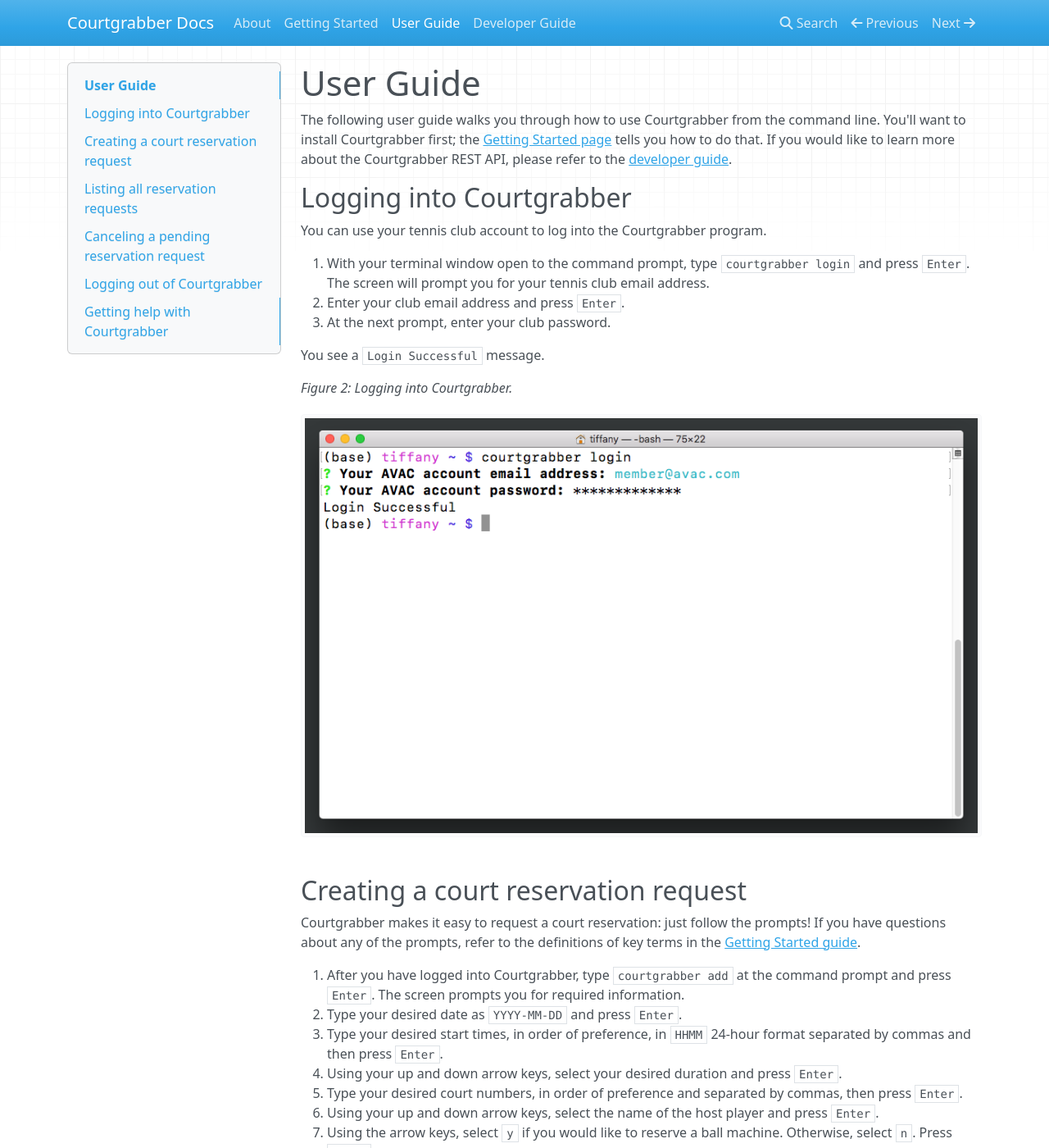
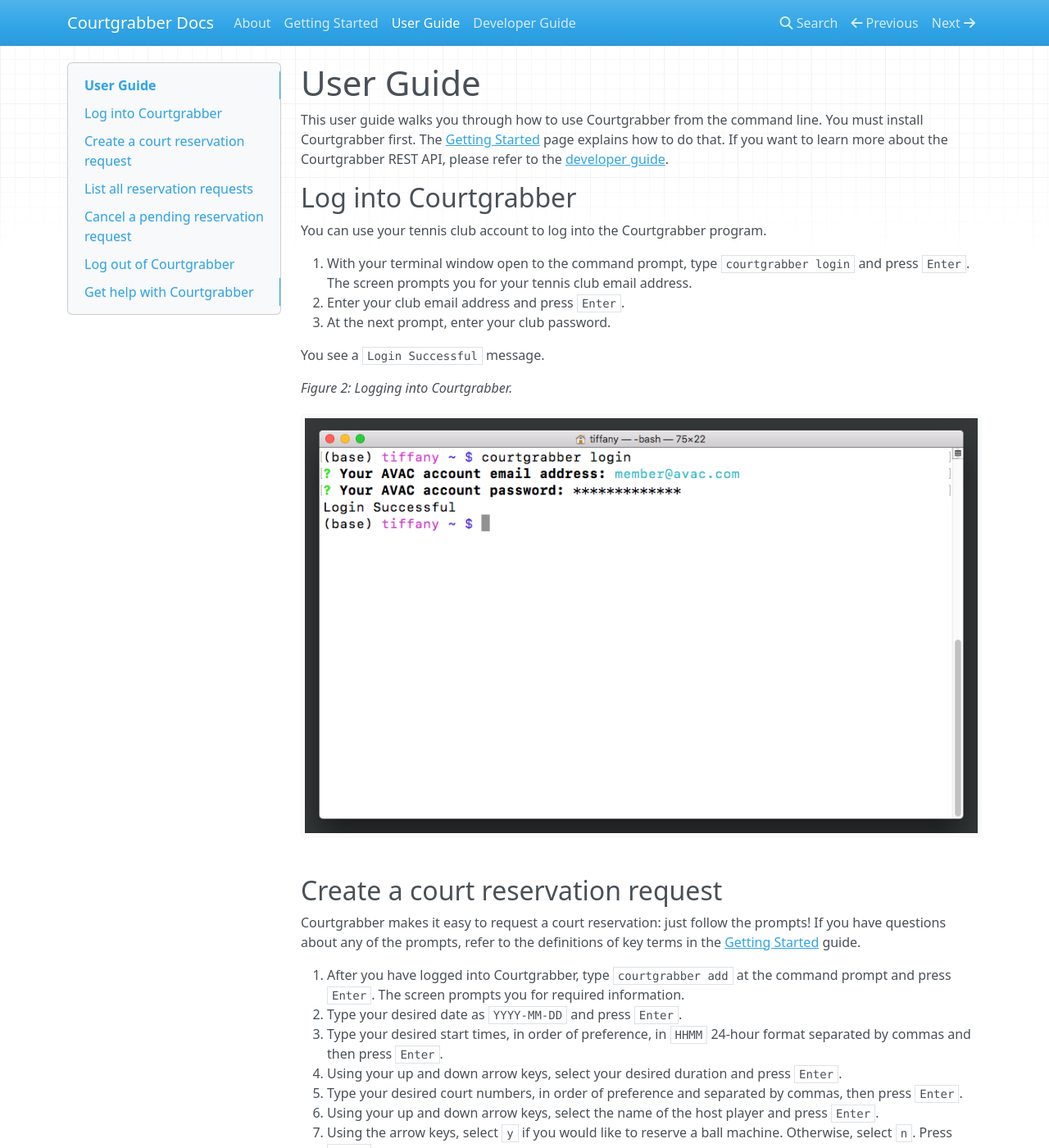
Before and after one commit to tiffany76/courtgrabber-docs, an MkDocs documentation site: the page built from docs/user_guide.md, in a window 1280 px wide and 1400 px high. Shown: the whole window at 82% size. Built offline with MkDocs 1.6.1, drawn with Linux system fonts in a browser that asks for light colours; nearby versions of some CDN libraries; some of the changed text lies outside the part shown.

Commit message:
Edits to user_guide.md

```diff
--- a/docs/user_guide.md
+++ b/docs/user_guide.md
@@ -1,12 +1,12 @@
 # User Guide
 
-The following user guide walks you through how to use Courtgrabber from the command line. You'll want to install Courtgrabber first; the [Getting Started page](./getting_started.md) tells you how to do that. If you would like to learn more about the Courtgrabber REST API, please refer to the [developer guide](./api_reference.md).
+This user guide walks you through how to use Courtgrabber from the command line. You must install Courtgrabber first. The [Getting Started](./getting_started.md) page explains how to do that. If you want to learn more about the Courtgrabber REST API, please refer to the [developer guide](./api_reference.md).
 
-## Logging into Courtgrabber
+## Log into Courtgrabber
 
 You can use your tennis club account to log into the Courtgrabber program.
 
-1. With your terminal window open to the command prompt, type `courtgrabber login` and press `Enter`. The screen will prompt you for your tennis club email address.
+1. With your terminal window open to the command prompt, type `courtgrabber login` and press `Enter`. The screen prompts you for your tennis club email address.
 2. Enter your club email address and press `Enter`.
 3. At the next prompt, enter your club password.
 
@@ -15,9 +15,9 @@ You see a `Login Successful` message.
 *Figure 2: Logging into Courtgrabber.*
 ![Logging into Courtgrabber.](./images/logging_into_courtgrabber.png "Logging into Courtgrabber.")
 
-## Creating a court reservation request
+## Create a court reservation request
 
-Courtgrabber makes it easy to request a court reservation: just follow the prompts! If you have questions about any of the prompts, refer to the definitions of key terms in the [Getting Started guide](./getting_started.md).
+Courtgrabber makes it easy to request a court reservation: just follow the prompts! If you have questions about any of the prompts, refer to the definitions of key terms in the [Getting Started](./getting_started.md) guide.
 
 1. After you have logged into Courtgrabber, type `courtgrabber add` at the command prompt and press `Enter`. The screen prompts you for required information.
 2. Type your desired date as `YYYY-MM-DD` and press `Enter`.
@@ -36,7 +36,7 @@ The CLI displays a message with the Reservation Request ID.
 *Figure 3: Creating a court reservation request.*
 ![Creating a court reservation request.](./images/creating_a_court_reservation_request.gif "Creating a court reservation request.")
 
-## Listing all reservation requests
+## List all reservation requests
 
 You can view all active reservation requests using one simple command.
 
@@ -47,12 +47,12 @@ You see a table displaying all of your pending requests in chronological order.
 *Figure 4: Listing all reservation requests.*
 ![Listing all reservation requests.](./images/listing_all_reservation_requests.png "Listing all reservation requests.")
 
-## Canceling a pending reservation request
+## Cancel a pending reservation request
 
 While a request is still pending, you can cancel it from the Courtgrabber CLI.
 
 !!! note
-    Once a reservation is made, you must cancel it through your tennis club's reservation system.
+    Once a request is completed and a reservation is made, you must cancel it through your tennis club's reservation system.
 
 1. While logged in, type `courtgrabber cancel` at the command prompt and press `Enter`.
 2. Using the up and down arrow keys, scroll through the list of your pending requests until you come to the one you wish to cancel. Press `Enter`. The CLI asks you to confirm that you want to cancel the reservation.
@@ -63,7 +63,7 @@ You see a `Reservation request {id} cancelled` message.
 *Figure 5: Canceling a pending reservation request.*
 ![Canceling a pending reservation request.](./images/canceling_a_pending_reservation_request.gif "Canceling a pending reservation request.")
 
-## Logging out of Courtgrabber
+## Log out of Courtgrabber
 
 For the security of your account, you should logout and quit your terminal session when you are finished using Courtgrabber.
 
@@ -78,7 +78,7 @@ Your terminal session is closed, and you can safely close the CLI window.
 *Figure 6: Logging out of Courtgrabber.*
 ![Logging out of Courtgrabber.](./images/logging_out_of_courtgrabber.gif "Logging out of Courtgrabber.")
 
-## Getting help with Courtgrabber
+## Get help with Courtgrabber
 
 If you forget which command to use, you can always ask Courtgrabber for help.
 
```
